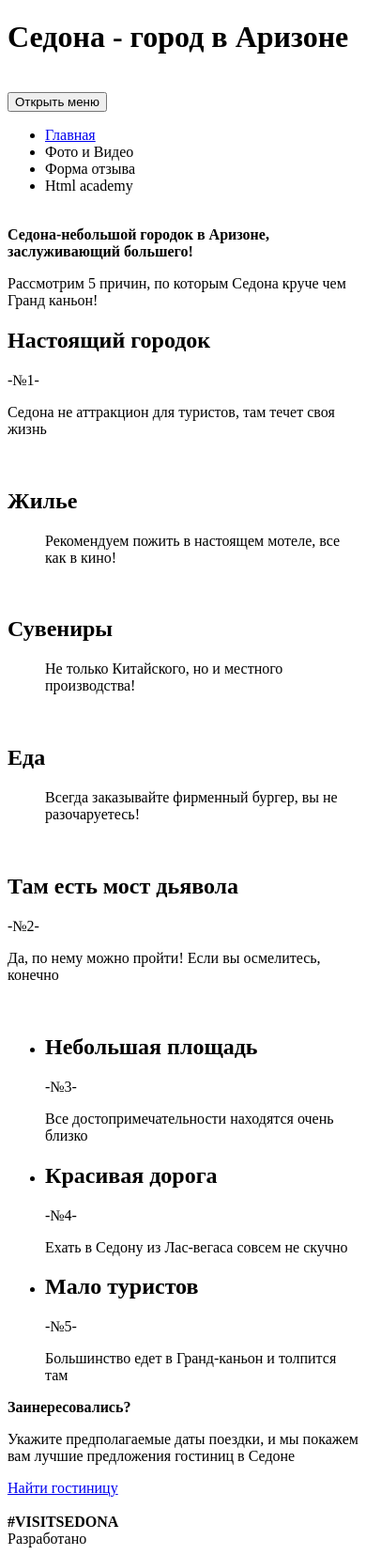
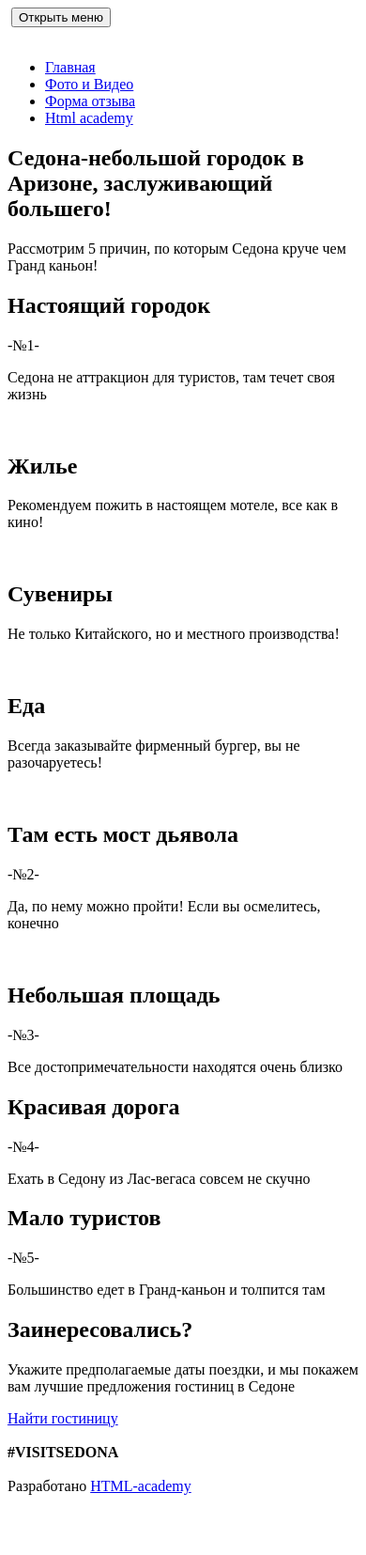
Before and after one commit to VoroninARTEM/303347-sedona, a website: page index.html in a window 390 px wide. Shown: the whole page at 94% size. After the commit the page ends 1599 px from the top, so only its background shows below. Drawn offline with Linux system fonts and the light colour scheme.

Commit message:
Внес изменения в index в соответсвии с замечаниями

```diff
--- a/index.html
+++ b/index.html
@@ -6,119 +6,111 @@
   </head>
   <body>
     <header class="page-header">
-      <h1 class="visually-hidden">Седона - город в Аризоне</h1>
-      <div class="page-header__logo">
+      <div class="page-header__top-menu">
+        <img class="page-header__img" src="" width="" height="" alt="">
+        <button class="page-header__toggle" tupe="button">Открыть меню</button>
+      </div>
+      <div class="page-header__promo">
         <img src="" width="" height="" alt="">
       </div>
       <nav class="main-nav main-nav--open">
-        <button class="main-nav__toggle" tupe="button">Открыть меню</button>
         <div class="main-nav__wrapper">
-          <ul class="main-nav__items">
-            <li class="main-nav__item main-nav__item--activ"><a href="#">Главная</a></li>
-            <li class="main-nav__item">Фото и Видео<a href="#"></a></li>
-            <li class="main-nav__item">Форма отзыва<a href="#"></a></li>
-            <li class="main-nav__item">Html academy<a href="#"></a></li>
+          <ul class="main-nav__list">
+            <li class="main-nav__item main-nav__item--activ"><a href="index.html">Главная</a></li>
+            <li class="main-nav__item"><a href="photo.html">Фото и Видео</a></li>
+            <li class="main-nav__item"><a href="form.html">Форма отзыва</a></li>
+            <li class="main-nav__item"><a href="https://htmlacademy.ru/">Html academy</a></li>
           </ul>
         </div>
       </nav>
     </header>
 
-    <section class="description">
-      <div class="description__img">
-        <img src="" width="" height="" alt="">
-      </div>
-      <div class="description__phrase">
-        <b class="description__slogan">Седона-небольшой городок в Аризоне, заслуживающий большего!</b>
-        <p class="description_intro">Рассмотрим 5 причин, по которым Седона круче чем Гранд каньон!</p>
-      </div>
+    <main>
+      <section class="heading">
+        <h1 class="heading__title">Седона-небольшой городок в Аризоне, заслуживающий большего!</h1>
+        <p class="heading__intro">Рассмотрим 5 причин, по которым Седона круче чем Гранд каньон!</p>
       </section>
 
-    <section class="cause-1">
-      <header class="cause-1__header">
-        <h2 class="cause-1__title">Настоящий городок</h2>
-        <span class="cause-1__number">-№1-</span>
-        <p class="cause-1__intro">Седона не аттракцион для туристов, там течет своя жизнь</p>
-      </header>
-      <div class="cause-1__img">
+      <section class="reason">
+        <section class="reason__header">
+          <h2 class="reason__title">Настоящий городок</h2>
+          <span class="reason__number">-№1-</span>
+          <p class="reason__intro">Седона не аттракцион для туристов, там течет своя жизнь</p>
+        </section>
+        <div class="reason__img">
           <img src="" width="" height="" alt="">
         </div>
       </section>
 
       <section class="features">
-      <dl class="features__items">
-        <dt class="features__item">
-          <h2>Жилье</h2>
-        </dt>
-        <dd>
-          <p>Рекомендуем пожить в настоящем мотеле, все как в кино!</p>
-          <img src="" width="" height="" alt="">
-        </dd>
-
-        <dt class="features__item">
-          <h2>Сувениры</h2>
-        </dt>
-        <dd>
-          <p>Не только Китайского, но и местного производства!</p>
-          <img src="" width="" height="" alt="">
-        </dd>
-
-        <dt class="features__item">
-          <h2>Еда</h2>
-        </dt>
-        <dd>
-          <p>Всегда заказывайте фирменный бургер, вы не разочаруетесь!</p>
-          <img src="" width="" height="" alt="">
-        </dd>
-      </dl>
+        <section class="features__item">
+          <h2 class="features__title">Жилье</h2>
+          <p class="features__intro">Рекомендуем пожить в настоящем мотеле, все как в кино!</p>
+          <img class="features__img" src="" width="" height="" alt="">
+        </section>
+        <section class="features__item">
+          <h2 class="features__title">Сувениры</h2>
+          <p class="features__intro">Не только Китайского, но и местного производства!</p>
+          <img class="features__img" src="" width="" height="" alt="">
+        </section>
+        <section class="features__item">
+          <h2 class="features__title">Еда</h2>
+          <p class="features__intro">Всегда заказывайте фирменный бургер, вы не разочаруетесь!</p>
+          <img class="features__img" src="" width="" height="" alt="">
+        </section>
       </section>
 
-    <section class="cause">
-      <header class="cause__header">
-        <h2 class="cause__title">Там есть мост дьявола</h2>
-        <span class="cause__number">-№2-</span>
-        <p class="cause__intro">Да, по нему можно пройти! Если вы осмелитесь, конечно</p>
-      </header>
-      <div class="cause__img">
+      <section class="reasons">
+        <section class="reason__header">
+          <h2 class="reason__title">Там есть мост дьявола</h2>
+          <span class="reason__number">-№2-</span>
+          <p class="reason__intro">Да, по нему можно пройти! Если вы осмелитесь, конечно</p>
+        </section>
+        <div class="reason__img">
           <img src="" width="" height="" alt="">
         </div>
       </section>
 
-    <section class="cause-345">
-      <ul class="cause-345__items">
-        <li class="cause-345__item">
-          <h2 class="cause-345__title">Небольшая площадь</h2>
-          <span class="cause345__number">-№3-</span>
-          <p class="cause345__intro">Все достопримечательности находятся очень близко</p>
-        </li>
-        <li class="cause-345__item">
-          <h2 class="cause-345__title">Красивая дорога</h2>
-          <span class="cause345__number">-№4-</span>
-          <p class="cause345__intro">Ехать в Седону из Лас-вегаса совсем не скучно</p>
-        </li>
-        <li class="cause-345__item">
-          <h2 class="cause-345__title">Мало туристов</h2>
-          <span class="cause345__number">-№5-</span>
-          <p class="cause345__intro">Большинство едет в Гранд-каньон и толпится там</p>
-        </li>
-      </ul>
+      <section class="reasons">
+        <section class="reason reason--inert">
+          <h2 class="reason__title">Небольшая площадь</h2>
+          <span class="reason__number">-№3-</span>
+          <p class="reason__intro">Все достопримечательности находятся очень близко</p>
         </section>
-    <section class="sentence">
-      <div class="sentence__block">
-        <b>Заинересовались?</b>
-        <p>Укажите предполагаемые даты поездки, и мы покажем вам лучшие предложения гостиниц в Седоне</p>
+        <section class="reason reason--inert">
+          <h2 class="reason__title">Красивая дорога</h2>
+          <span class="reason__number">-№4-</span>
+          <p class="reason__intro">Ехать в Седону из Лас-вегаса совсем не скучно</p>
+        </section>
+        <section class="reason reason--inert">
+          <h2 class="reason__title">Мало туристов</h2>
+          <span class="reason__number">-№5-</span>
+          <p class="reason__intro">Большинство едет в Гранд-каньон и толпится там</p>
+        </section>
+      </section>
+
+      <section class="search">
+        <div class="search__block">
+          <h2 class="search__title">Заинересовались?</h2>
+          <p class="search__intro">Укажите предполагаемые даты поездки, и мы покажем вам лучшие предложения гостиниц в Седоне</p>
           <a href="#">Найти гостиницу</a>
         </div>
         <div class="sentence__map">
           <img src="" alt="" width="" height="">
         </div>
       </section>
+    </main>
 
     <footer class="page-footer">
-      <b class="page-footer__tagline">#VISITSEDONA</b>      <a class="page-footer__twitter" href=""><img src="" alt="" width="" height=""></a>
+      <strong class="page-footer__hashtag">#VISITSEDONA</strong>
+      <div class="page-footer__social">
+        <a class="page-footer__twitter" href=""><img src="" alt="" width="" height=""></a>
         <a class="page-footer__facebook" href=""><img src="" alt="" width="" height=""></a>
         <a class="page-footer__youtube" href=""><img src="" alt="" width="" height=""></a>
-      <div class="page-footer__developer">
-        <span>Разработано</span>
+       </div>
+      <div class="page-footer__copyright">
+        <span class="page-footer__designed">Разработано</span>
+        <a class="page-footer__academy" href="https://htmlacademy.ru/">HTML-academy</a>
       </div>
     </footer>
   </body>
```
Lines whose indentation alone changed are shown as unchanged.
